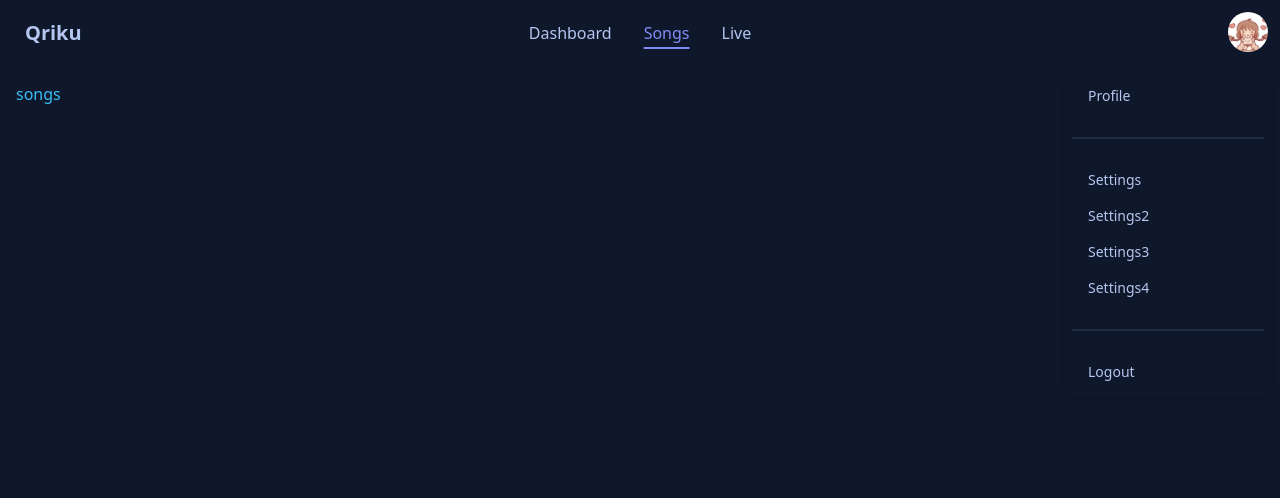
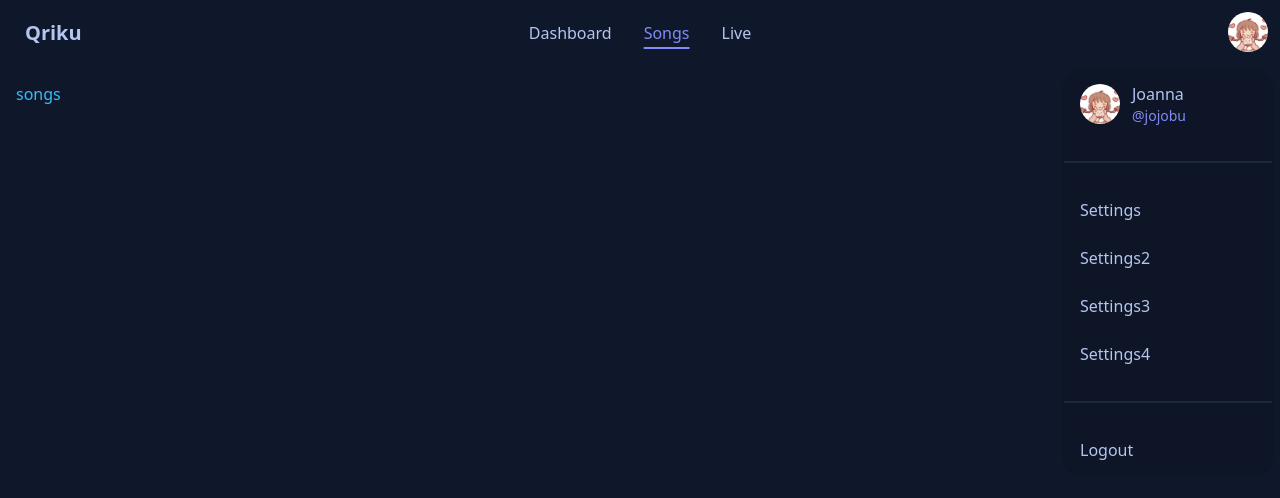
Before and after one commit to juju927/performthis-live, a React (Vite) app in the folder frontend/: page /songs in a window 1280 px wide. Both pictures are taken after a click on the label 1248 px from the left and 32 px from the top of the page. Shown: the top 498 px of the page. Built offline with nearby package versions, Linux system fonts and the light colour scheme.

Commit message:
constrain screen size

```diff
--- a/frontend/src/components/NavBar.jsx
+++ b/frontend/src/components/NavBar.jsx
@@ -5,9 +5,10 @@ import pfp from "../images/pfp.jpg";
 
 
 
-const NavBar2 = () => {
+const NavBar = () => {
   return (
-    <div className="navbar bg-base-100">
+    <div className="bg-base-100">
+      <div className="navbar max-w-screen-xl mx-auto">
         <div className="navbar-start">
           <div className="dropdown">
             {/* drop down for small screens */}
@@ -36,8 +37,21 @@ const NavBar2 = () => {
               <img src={pfp} />
             </div>
           </label>
-        <ul tabIndex={0} className="mt-3 p-2 shadow menu menu-compact dropdown-content bg-base-100 rounded-box w-52">
-          <li><a>Profile</a></li>
+          <ul tabIndex={0} className="mt-3 shadow menu menu-compact lg:menu-normal dropdown-content bg-base-200 rounded-box w-52 text-sm">
+            <li>
+              <div className="flex items-center">
+                <div className="avatar">
+                  <div className="w-10 rounded-full">
+                    <img src={pfp} />
+                  </div>
+                </div>
+                <div className="flex-col items-start">
+                  <div className="text-base">Joanna</div>
+                  <div className="text-sm text-secondary">@jojobu</div>
+                </div>
+
+              </div>
+            </li>
             <div className="divider"></div>
             <li><a>Settings</a></li>
             <li><a>Settings2</a></li>
@@ -49,7 +63,8 @@ const NavBar2 = () => {
           </div>
         </div>
       </div>
+    </div>
   )
 }
 
-export default NavBar2
+export default NavBar
```
Lines whose indentation alone changed are shown as unchanged.
